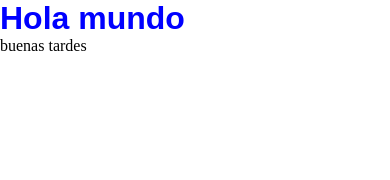
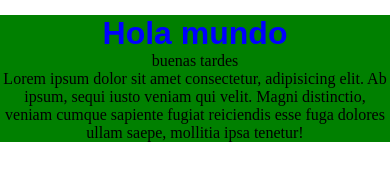
Before and after one commit to lionelkallsten/clase-10, a plain HTML site: page index.html in a window 390 px wide. Drawn offline with Linux system fonts and the light colour scheme.

Commit message:
responsive y estilos index

```diff
--- a/css/style.css
+++ b/css/style.css
@@ -8,3 +8,17 @@ h1{
     font-family: sans-serif;
     color: blue;
 }
+
+.holaMundo{
+    background-color: bisque;
+    text-align: center;
+    max-width: 650PX;
+    margin: 15px auto;
+}
+
+/* mobile last */
+@media (max-width: 650px){
+    .holaMundo{
+        background-color: green;
+    }
+}
--- a/index.html
+++ b/index.html
@@ -1,5 +1,6 @@
 <!DOCTYPE html>
 <html lang="en">
+
 <head>
     <meta charset="UTF-8">
     <meta http-equiv="X-UA-Compatible" content="IE=edge">
@@ -7,8 +8,15 @@
     <link rel="stylesheet" href="./css/style.css">
     <title>Document</title>
 </head>
+
 <body>
-    <h1>Hola mundo</h1>
-    <p>buenas tardes</p>
+    <div class="holaMundo">
+        <h1>Hola mundo</h1>
+        <p>buenas tardes</p>
+        <p>Lorem ipsum dolor sit amet consectetur, adipisicing elit. Ab ipsum, sequi iusto veniam qui velit. Magni
+            distinctio, veniam cumque sapiente fugiat reiciendis esse fuga dolores ullam saepe, mollitia ipsa tenetur!
+        </p>
+    </div>
 </body>
+
 </html>
```
